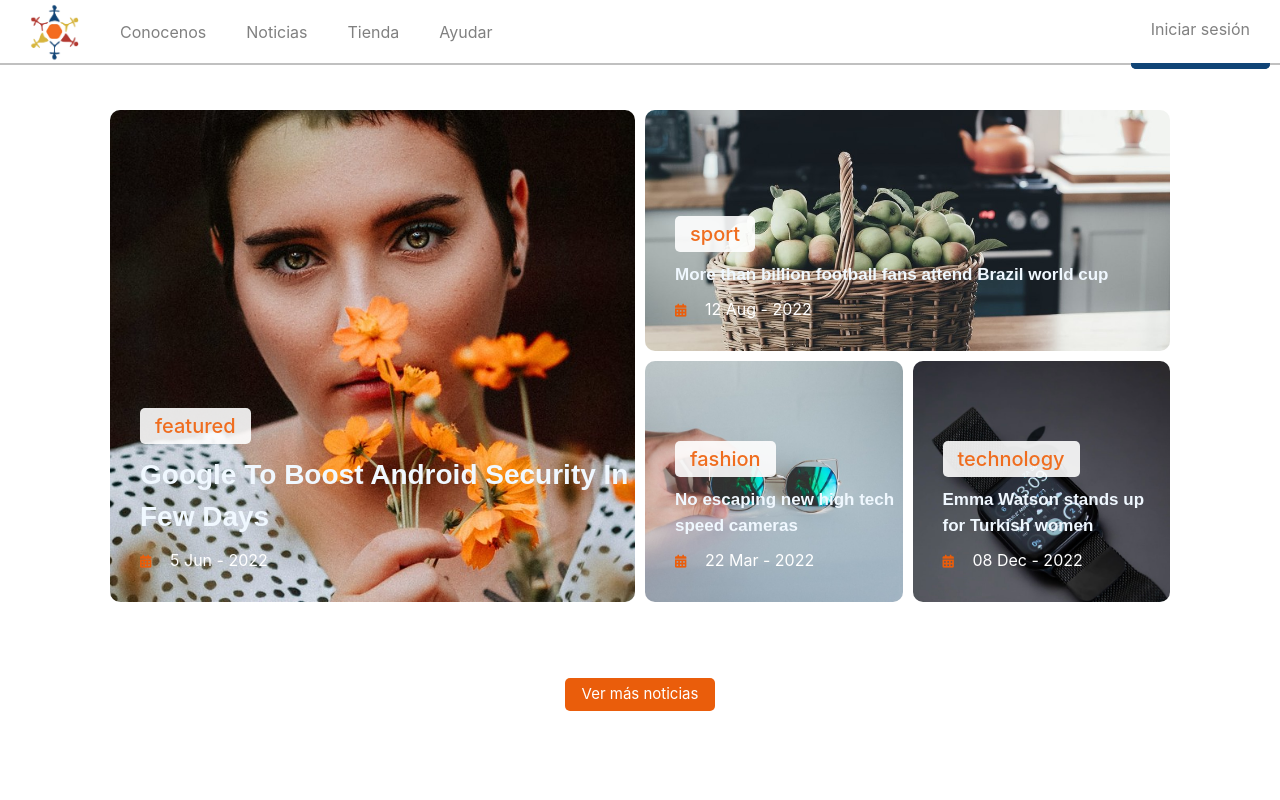
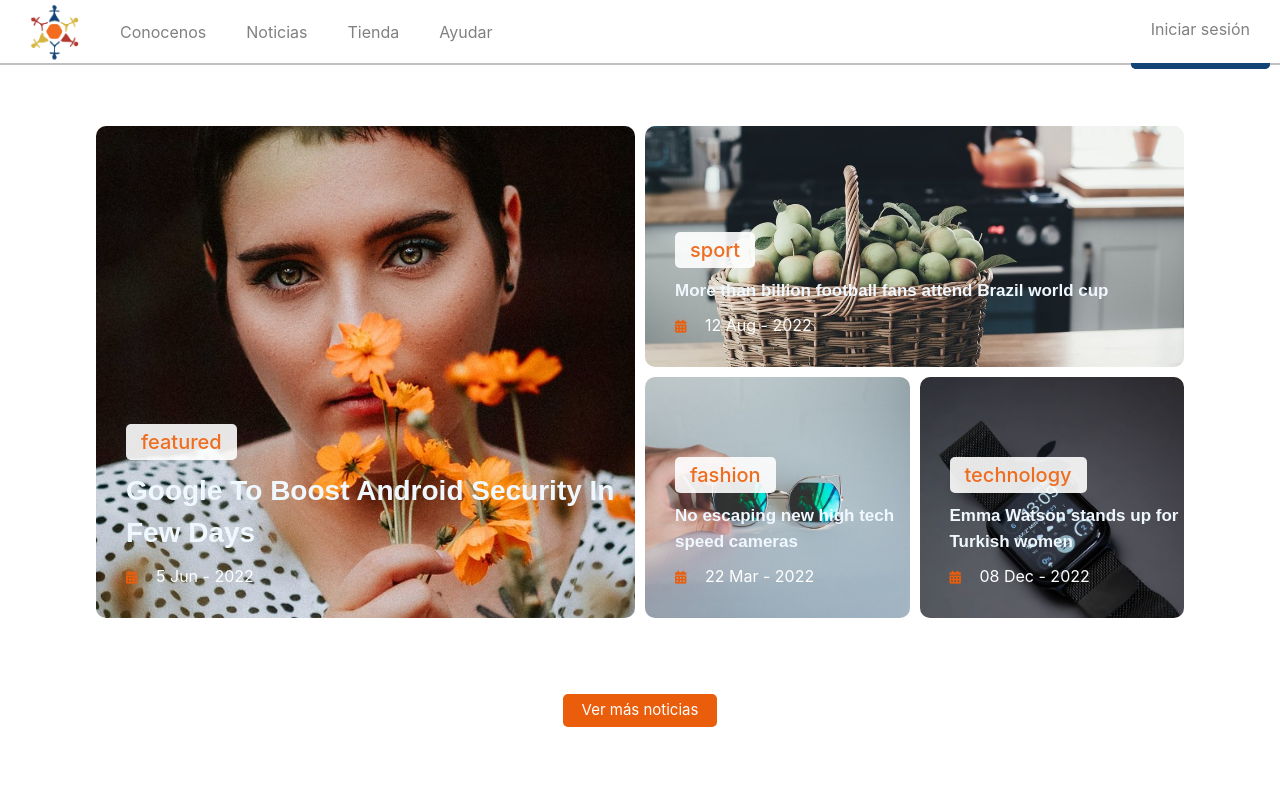
Before and after one commit to sofiaparraweb/lagrutaclient, a React (Vite) app in the folder lagrutaclient/: page /home in a window 1280 px wide. Shown: the top 800 px of the page. Built offline with nearby package versions, Linux system fonts and the light colour scheme; a web font is replaced by a local one.

Commit message:
cambio fuente

```diff
--- a/lagrutaclient/src/views/Home/Home.module.css
+++ b/lagrutaclient/src/views/Home/Home.module.css
@@ -1,5 +1,6 @@
 .Home{
-    margin: 5%;
+    margin: 0;
+    padding: 50px;
 }
 
 /* -----------------------------------NOTICIAS----------------------------------- */
```
